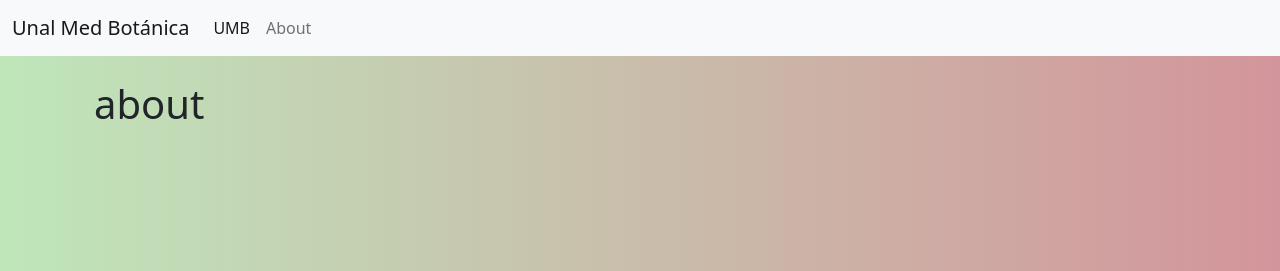
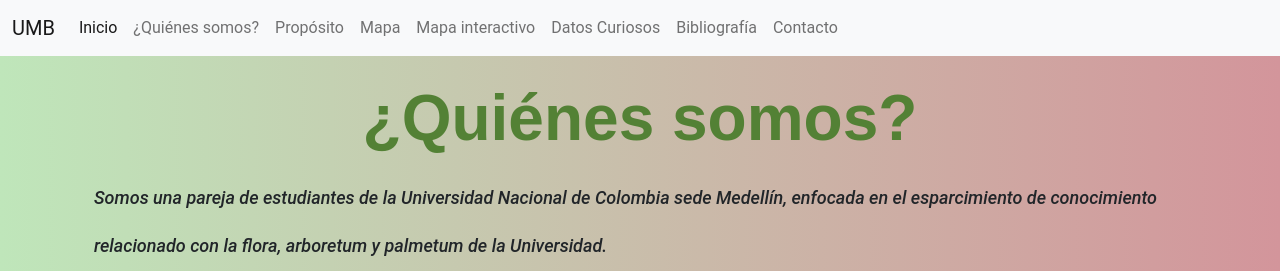
Before and after one commit to DavidMontoya06/TA_08, a Flask app: page /about in a window 1280 px wide. Shown: the top 271 px of the page. Run offline with Flask 2, Linux system fonts and the light colour scheme.

Commit message:
Complementamos información de las partes de la pagina web e indicamos los códigos que usamos para complementar las sesiones de nuestro sitio web.

```diff
--- a/UMB.py
+++ b/UMB.py
@@ -18,6 +18,32 @@ def about():
   return render_template ('about.html')
 # Para que la aplicacion se mantenga escuchando siempre hacemos una validación para comprobar que estemos en el archivo principal para comprobar que es un archivo de ejecución y no un modulo
 #Y a coontinuación voy a ejecutar por medio de la app su metodo run.
+
+#Crearé otras rutas con los comandos ya conocidos
+@app.route('/proposito')
+def proposito():
+  return render_template ('proposito.html')
+
+@app.route('/mapa')
+def mapa():
+  return render_template ('mapa.html')
+
+@app.route('/mapa2')
+def mapa2():
+  return render_template ('mapa2.html')
+
+@app.route('/datos_curiosos')
+def datos_curiosos():
+  return render_template ('datos_curiosos.html')
+
+@app.route('/bibliografia')
+def bibliografia():
+  return render_template ('bibliografia.html')
+
+@app.route('/contacto')
+def contacto():
+  return render_template ('contacto.html')
+
 if __name__ == '__main__':
   app.run(host='0.0.0.0', port=8080, debug=True)
 # utilizamos un debug=True  para dcirle que nuestra aplicacion esta en modo de prueba cada vez que escribamos un codigo se reinicia de forma automatica
--- a/static/CSS/main.css
+++ b/static/css/main.css
@@ -1,4 +1,8 @@
+
+/*le ponemos la fuente y el color de fondo*/
 body {
+  font-family: 'Roboto', sans-serif;
+
   background: #D3959B;  /* fallback for old browsers */
 background: -webkit-linear-gradient(to right, #BFE6BA, #D3959B);  /* Chrome 10-25, Safari 5.1-6 */
 background: linear-gradient(to right, #BFE6BA, #D3959B); /* W3C, IE 10+/ Edge, Firefox 16+, Chrome 26+, Opera 12+, Safari 7+ */
--- a/templates/UMB.html
+++ b/templates/UMB.html
@@ -5,11 +5,11 @@
 {% block content %}
 <div class="jumbotron">
   <h1 class="display-4">Bienvenidos a nuestro sitio web</h1>
-  <p class="lead">This is a simple hero unit, a simple jumbotron-style component for calling extra attention to featured content or information.</p>
+  <p class="lead"> Aquí encontraras las especies de flora y fauna e información botanica  de la Universidad nacional de Colombia en Medellín.</p>
   <hr class="my-4">
-  <p>It uses utility classes for typography and spacing to space content out within the larger container.</p>
+  <p>si quieres saber más de nosostros presiona aquí</p>
   <p class="lead">
-    <a class="btn btn-primary btn-lg" href="#" role="button">Learn more</a>
+    <a class="btn btn-primary btn-lg" href="#" role="button">Lee más </a>
   </p>
 </div>
 {% endblock %}
--- a/templates/about.html
+++ b/templates/about.html
@@ -3,5 +3,65 @@
 {% extends "diseño.html" %}
 
 {% block content %}
-<h1>about</h1>
+<h1><HEAD>
+	<META HTTP-EQUIV="CONTENT-TYPE" CONTENT="text/html; charset=utf-8">
+	<TITLE></TITLE>
+	<META NAME="GENERATOR" CONTENT="LibreOffice 4.1.6.2 (Linux)">
+	<META NAME="AUTHOR" CONTENT="david montoya montoya">
+	<META NAME="CREATED" CONTENT="20210429;192600000000000">
+	<META NAME="CHANGEDBY" CONTENT="david montoya montoya">
+	<META NAME="CHANGED" CONTENT="20210429;201800000000000">
+	<META NAME="AppVersion" CONTENT="16.0000">
+	<META NAME="DocSecurity" CONTENT="0">
+	<META NAME="HyperlinksChanged" CONTENT="false">
+	<META NAME="LinksUpToDate" CONTENT="false">
+	<META NAME="ScaleCrop" CONTENT="false">
+	<META NAME="ShareDoc" CONTENT="false">
+	<STYLE TYPE="text/css">
+	<!--
+		@page { size: 8.5in 11in; margin-left: 1.18in; margin-right: 1.18in; margin-top: 0.98in; margin-bottom: 0.98in }
+		P { margin-bottom: 0.08in; direction: ltr; widows: 2; orphans: 2 }
+	-->
+	</STYLE>
+</HEAD>
+<BODY LANG="es-CO" DIR="LTR">
+<P ALIGN=CENTER STYLE="margin-bottom: 0.11in"><FONT COLOR="#538135"><FONT FACE="Arial, serif"><FONT SIZE=7 STYLE="font-size: 48pt"><B>¿Quiénes
+somos?</B></FONT></FONT></FONT></P>
+<P STYLE="margin-bottom: 0.11in"><FONT SIZE=4><I>Somos una pareja de
+estudiantes de la Universidad Nacional de Colombia sede Medellín,
+enfocada en el esparcimiento de conocimiento relacionado con la
+flora, arboretum y palmetum de la Universidad.</I></FONT></P>
+<P ALIGN=CENTER STYLE="margin-bottom: 0.11in"><IMG SRC="UMB.jpg" ALIGN=BOTTOM WIDTH=589 HEIGHT=434 BORDER=0></P>
+<P STYLE="margin-bottom: 0.11in"><FONT SIZE=3>Siempre prima el
+conocimiento ante todo, combinamos la tecnología con las
+herramientas digitales y con ello brindamos una grata experiencia a
+nuestro consumidor.</FONT></P>
+<P ALIGN=CENTER STYLE="margin-bottom: 0.11in"><A NAME="_GoBack"></A><BR><BR>
+</P>
+<CENTER>
+	<TABLE WIDTH=589 CELLPADDING=7 CELLSPACING=0>
+		<COL WIDTH=279>
+		<COL WIDTH=279>
+		<TR VALIGN=TOP>
+			<TD WIDTH=279 STYLE="border: 1px solid #00000a; padding-top: 0in; padding-bottom: 0in; padding-left: 0.08in; padding-right: 0.08in">
+				<P ALIGN=CENTER STYLE="margin-bottom: 0in"><FONT COLOR="#538135"><FONT SIZE=4><B>Misión.</B></FONT></FONT></P>
+				<P STYLE="margin-bottom: 0in"><FONT SIZE=4>Contribuir con el
+				aprendizaje de todos nuestros visitantes, sin coste alguno y una
+				muy buena experiencia</FONT></P>
+				<P ALIGN=CENTER><BR>
+				</P>
+			</TD>
+			<TD WIDTH=279 STYLE="border: 1px solid #00000a; padding-top: 0in; padding-bottom: 0in; padding-left: 0.08in; padding-right: 0.08in">
+				<P ALIGN=CENTER STYLE="margin-bottom: 0in"><FONT COLOR="#538135"><FONT SIZE=4><B>Visión.</B></FONT></FONT></P>
+				<P><FONT SIZE=4>Convertir a la Universidad Nacional sede Medellín
+				en un objetivo de interés buscado por su amplia gama de riqueza
+				natural y herramientas constantes de aprendizaje.</FONT></P>
+			</TD>
+		</TR>
+	</TABLE>
+</CENTER>
+<P STYLE="margin-bottom: 0.11in"><BR><BR>
+</P>
+</BODY></h1>
+
 {% endblock %}
--- a/templates/diseño.html
+++ b/templates/diseño.html
@@ -1,29 +1,56 @@
+<!--utilizaremos esta carpeta de diseño para obtener el diseño (valga la redundancia) de toda la pagina web-->
+<!--Escribimos una estructura de html 5 escribiendo html:5-->
 <!DOCTYPE html>
 <html lang="en">
 <head>
   <meta charset="UTF-8">
   <meta name="viewport" content="width=device-width, initial-scale=1.0">
   <title>Unal Med Botánica</title>
-<!--bootstrap 4-->
+<!--Utilizamos bootstrap 4 para obtener estilos de css ya creados y no crearlos desde cero-->
+<!--Utilizamos ua dirección de internet o CDN para el CSS, para que lo obtenga a travez de internet y lo pegue en la aplicación-->
   <link href="https://cdn.jsdelivr.net/npm/bootstrap@5.0.0-beta3/dist/css/bootstrap.min.css" rel="stylesheet" integrity="sha384-eOJMYsd53ii+scO/bJGFsiCZc+5NDVN2yr8+0RDqr0Ql0h+rP48ckxlpbzKgwra6" crossorigin="anonymous">
-  <!--Customm CSS-->
+
+
+  <!--Customm css o css personalizado-->
   <link rel="stylesheet" href="{{ url_for('static', filename='css/main.css') }}">
+
 </head>
 <body>
-
+    <!--Nuestra barra de navegación personalizada obtenida de bootstrap-->
 <nav class="navbar navbar-expand-lg navbar-light bg-light">
   <div class="container-fluid">
-    <a class="navbar-brand" href="/">Unal Med Botánica</a>
+    <a class="navbar-brand" href="/">UMB</a>
     <button class="navbar-toggler" type="button" data-bs-toggle="collapse" data-bs-target="#navbarNav" aria-controls="navbarNav" aria-expanded="false" aria-label="Toggle navigation">
       <span class="navbar-toggler-icon"></span>
     </button>
     <div class="collapse navbar-collapse" id="navbarNav">
       <ul class="navbar-nav">
+        <!--li son las pestañas que vamos a ver-->
         <li class="nav-item">
-          <a class="nav-link active" aria-current="page" href="/">UMB</a>
+          <a class="nav-link active" aria-current="page" href="/">Inicio</a>
         </li>
         <li class="nav-item">
-          <a class="nav-link" href="{{ url_for('about') }}">About</a>
+          <a class="nav-link" href="{{ url_for('about') }}">¿Quiénes somos?</a>
+        </li>
+        <li class="nav-item">
+          <a class="nav-link" href="/proposito">Propósito</a>
+        </li>
+        </li>
+        <li class="nav-item">
+          <a class="nav-link" href="/mapa">Mapa</a>
+        </li>
+        </li>
+        <li class="nav-item">
+          <a class="nav-link" href="/mapa2">Mapa interactivo</a>
+        </li>
+        <li class="nav-item">
+          <a class="nav-link" href="/datos_curiosos">Datos Curiosos</a>
+        </li>
+        <li class="nav-item">
+          <a class="nav-link" href="/bibliografia">Bibliografía</a>
+        </li>
+        <li class="nav-item">
+          <a class="nav-link" href="/contacto">Contacto</a>
         </li>
       </ul>
     </div>
```
Also changed, not shown: TA_08INFORMES/TA_08info05.md (added, +12 -0 lines), templates/bibliografia.html (added, +7 -0 lines), templates/contacto.html (added, +7 -0 lines), templates/datos_curiosos.html (added, +7 -0 lines), templates/mapa.html (added, +7 -0 lines), templates/mapa2.html (added, +7 -0 lines), templates/proposito.html (added, +12 -0 lines), TA_08INFORMES/TA_08info00.md (renamed from TA_08info00.md), TA_08INFORMES/TA_08info04.md (renamed from TA_08info04.md), TA_08INFORMES/TA_08planTrabajo.md (renamed from TA_08planTrabajo.md), TA_08INFORMES/TA_08publico_estrategias.md (renamed from TA_08publico_estrategias.md), imagenes/robledo.jpg (added), 6 other files.
